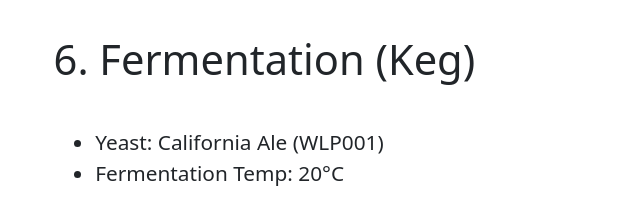
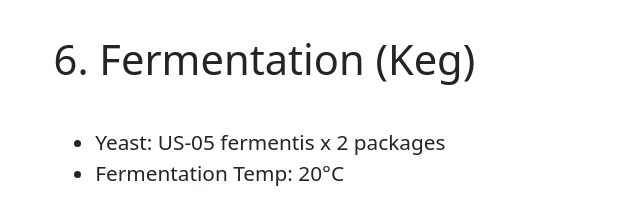
Before and after one commit to shawnthompson/shawnthompson.github.io, an Eleventy site: page src/beers/citra-pale-ale.md in a window 1280 px wide. Shown: the part 3580-3797 px from the top of the page, without its empty margins (32-672 px from the left). Built offline with nearby package versions, Linux system fonts and the light colour scheme; Eleventy itself is replaced by a stand-in of ours; files that its build step writes are made by us from their sources.

Commit message:
Update citra-pale-ale.md

```diff
--- a/src/beers/citra-pale-ale.md
+++ b/src/beers/citra-pale-ale.md
@@ -81,7 +81,7 @@
 
 ## 6. Fermentation (Keg)
 
-- Yeast: California Ale (WLP001)
+- Yeast: US-05 fermentis x 2 packages
 - Fermentation Temp: 20°C
 
 **Early Fermentation**
```
